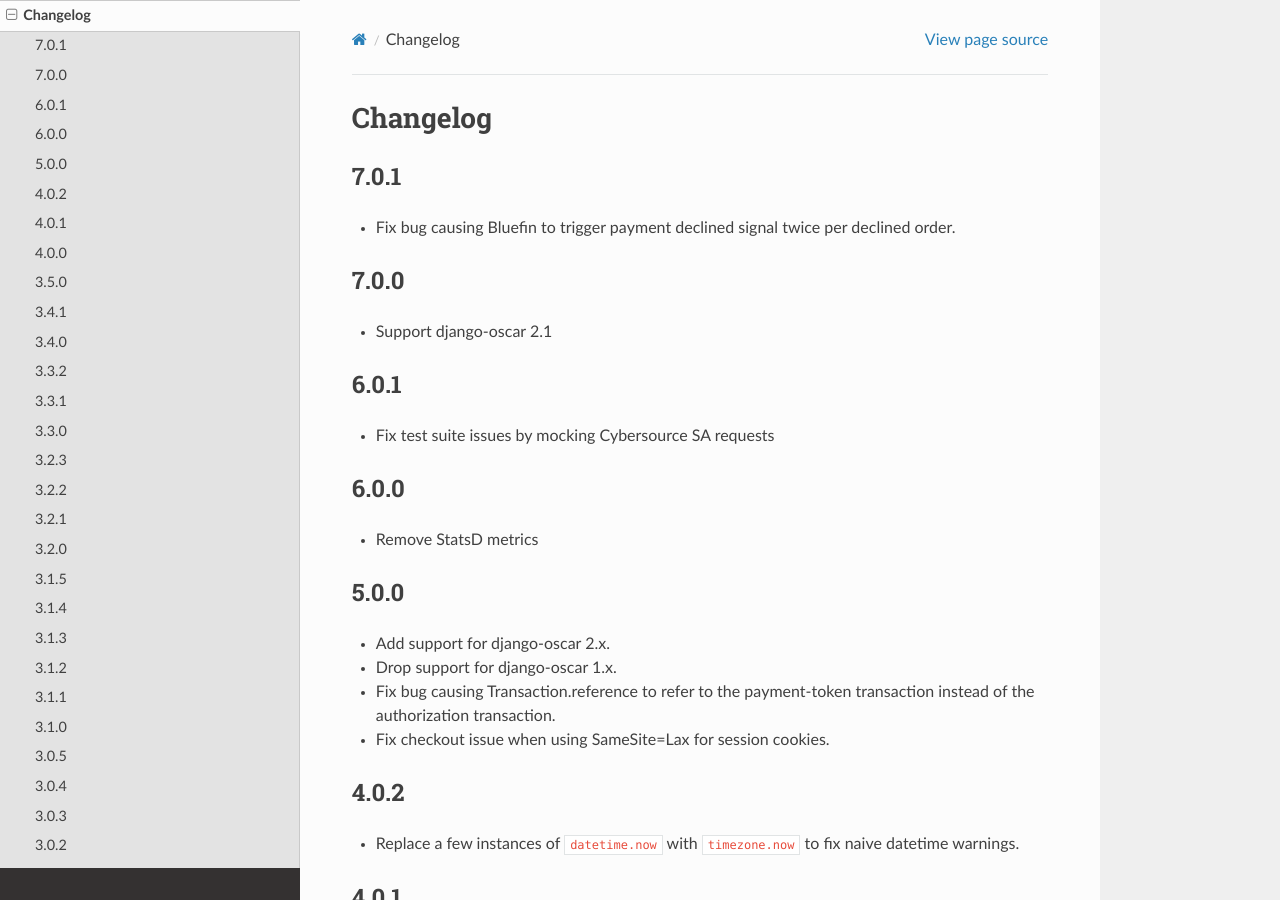
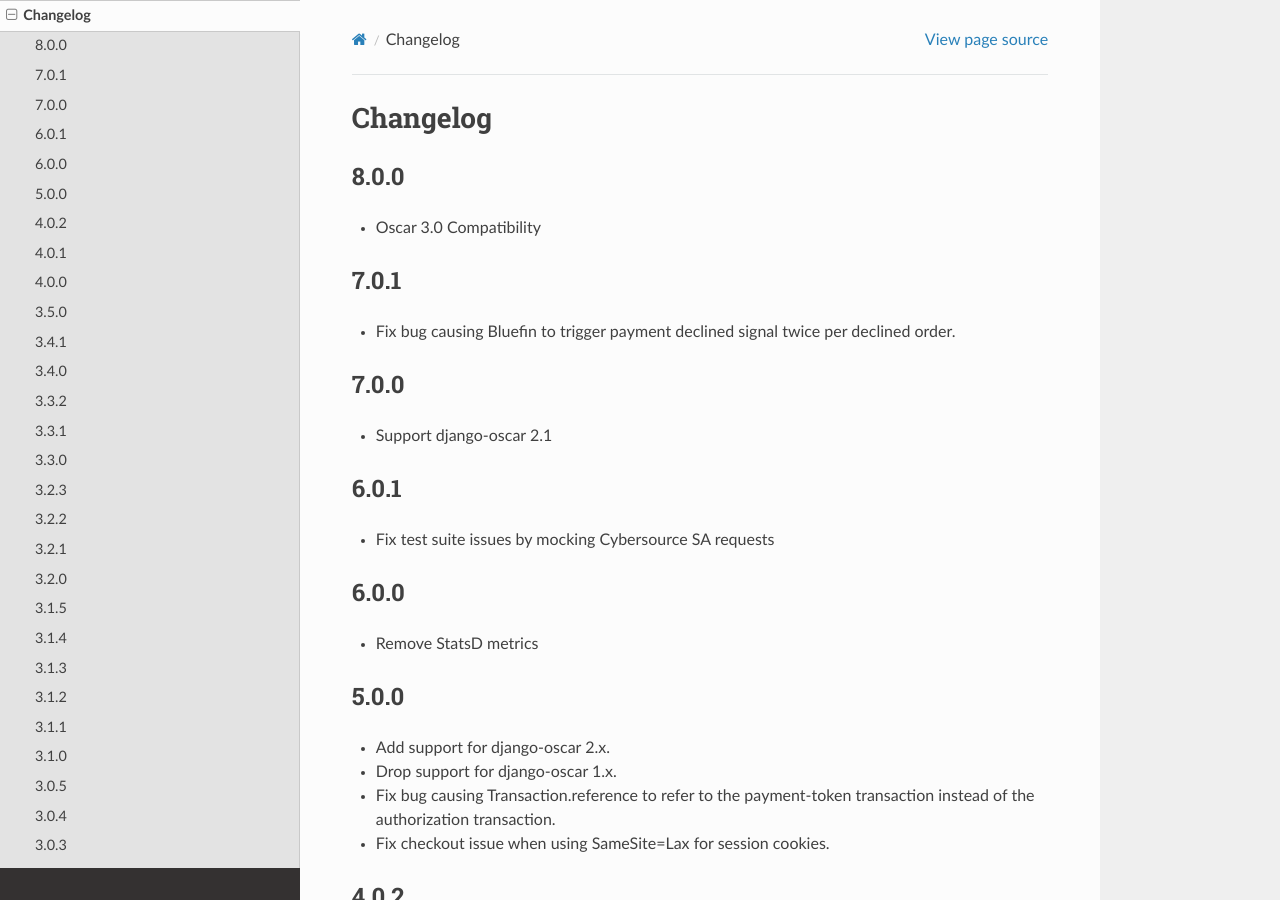
Before and after one commit to thelabnyc/django-oscar-cybersource, a Sphinx documentation site: the page built from docs/changes.rst, in a window 1280 px wide and 900 px high. Built offline with Sphinx 7.4.7 and the Read the Docs theme 2.0.0, drawn with Linux system fonts in a browser that asks for light colours; the version number could not be read and is left out.

Commit message:
Update changelog

```diff
--- a/docs/changes.rst
+++ b/docs/changes.rst
@@ -2,6 +2,10 @@
 
 Changelog
 =========
+
+8.0.0
+------------------
+- Oscar 3.0 Compatibility
 
 7.0.1
 ------------------
```
